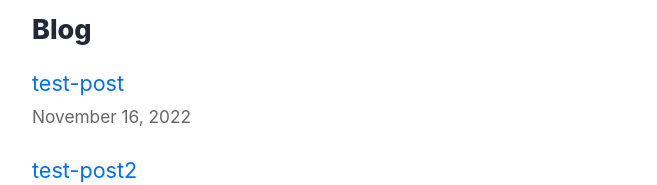
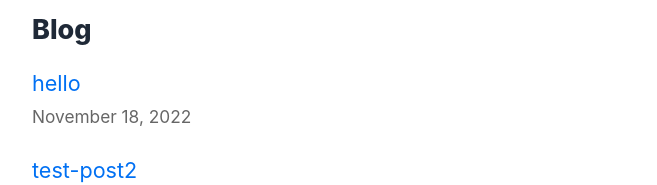
Before and after one commit to YongPilMoon/blog, a Next.js app: page / in a window 1280 px wide. Shown: the part 402-587 px from the top of the page, without its empty margins (302-959 px from the left). Built offline with nearby package versions, Linux system fonts and the light colour scheme.

Commit message:
preview 모드 적용

```diff
--- /dev/null
+++ b/components/Button.js
@@ -0,0 +1,12 @@
+const Button = ({ children }) => {
+  return (
+    <button
+      className="bg-black dark:bg-white text-lg text-teal-200 dark:text-teal-700 rounded-lg px-5"
+      onClick={() => alert(`thanks to ${children}`)}
+    >
+      {children}
+    </button>
+  );
+};
+
+export default Button;
--- /dev/null
+++ b/pages/api/preview-clear.js
@@ -0,0 +1,5 @@
+export default function handler(req, res) {
+  res.clearPreviewData({});
+
+  res.status(200).json({ message: "cookie clear" });
+}
--- /dev/null
+++ b/pages/api/preview.js
@@ -0,0 +1,9 @@
+export default function handler(req, res) {
+  if (req.query.token !== "nick" || !req.query.post) {
+    return res.status(401).json({ message: "invalid Token" });
+  }
+
+  res.setPreviewData({});
+
+  res.redirect(`/posts/${req.query.post}`);
+}
--- a/pages/posts/[id].js
+++ b/pages/posts/[id].js
@@ -5,6 +5,7 @@ import utilStyles from "../../styles/utils.module.css";
 import { useRouter } from "next/router";
 import { MDXRemote } from "next-mdx-remote";
 import CodeBlock from "../../components/CodeBlock";
+import Button from "../../components/Button";
 
 export async function getStaticPaths() {
   const paths = getAllPostIds();
@@ -14,7 +15,8 @@ export async function getStaticPaths() {
   };
 }
 
-export async function getStaticProps({ params }) {
+export async function getStaticProps({ params, preview }) {
+  console.log(`>>>>>>> ${preview}`);
   const postData = await getPostData(params.id);
   return {
     props: {
@@ -22,16 +24,7 @@ export async function getStaticProps({ params }) {
     },
   };
 }
-const Button = ({ children }) => {
-  return (
-    <button
-      className="bg-black dark:bg-white text-lg text-teal-200 dark:text-teal-700 rounded-lg px-5"
-      onClick={() => alert(`thanks to ${children}`)}
-    >
-      {children}
-    </button>
-  );
-};
+
 const components = { Button, CodeBlock };
 export default function Post({ postData }) {
   const router = useRouter();
--- a/posts/test-post.md
+++ b/posts/test-post.md
@@ -1,6 +1,6 @@
 ---
-  title: 'test-post'
-  date: '2022-11-16'
+  title: 'hello'
+  date: '2022-11-18'
 ---
 
-### hello world
+  hello
```
Also changed, not shown: 1 other file (tests, documents, lock files or other folders).
